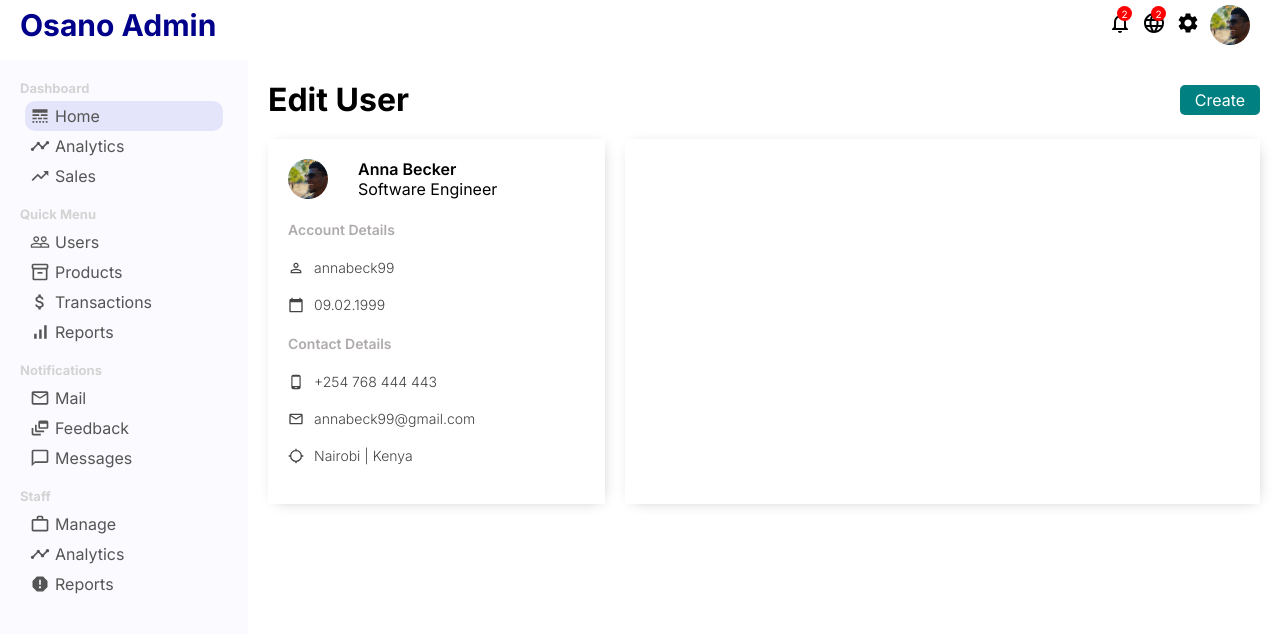
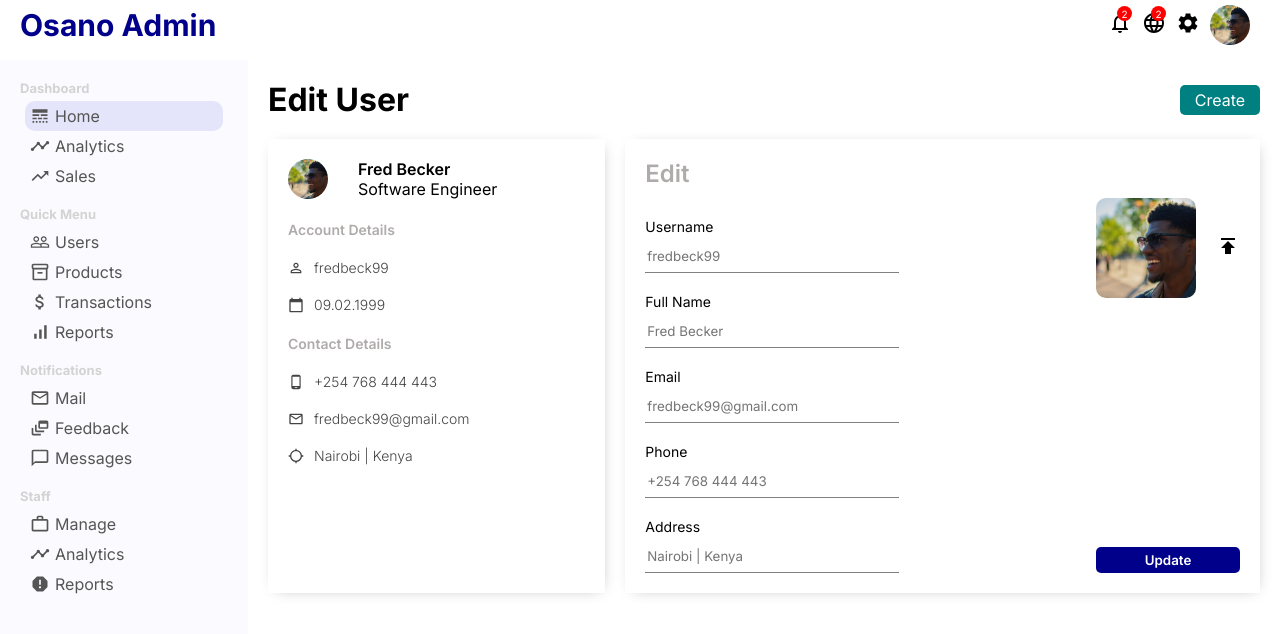
Before and after one commit to DerrickAntoney/osanoadmin, a React (Vite) app: page /user/1 in a window 1280 px wide. Shown: the top 634 px of the page. Built offline with nearby package versions, Linux system fonts and the light colour scheme.

Commit message:
Finishes update widget styling and configurations.

```diff
--- a/src/pages/user/User.jsx
+++ b/src/pages/user/User.jsx
@@ -1,19 +1,22 @@
-import { CalendarToday, LocationSearching, MailOutline, PermIdentity, PhoneAndroid } from '@mui/icons-material'
+import { CalendarToday, LocationSearching, MailOutline, PermIdentity, PhoneAndroid, Publish } from '@mui/icons-material'
 import './user.css'
+import { Link } from 'react-router-dom'
 
 const User = () => {
   return (
     <div className='user'>
         <div className="userTitleContainer">
             <h1 className='userTitle'>Edit User</h1>
-            <button className='userAddButton'>Create</button>
+            <Link to='/newUser'>
+                <button className='userAddButton'>Create</button>
+            </Link>
         </div>
         <div className="userContainer">
             <div className="userShow">
                 <div className="userShowTop">
                     <img className='userShowImg' src="../../../public/assets/avatar.jpg" alt="" />
                     <div className="userShowTopTitle">
-                        <span className="userShowUsername">Anna Becker</span>
+                        <span className="userShowUsername">Fred Becker</span>
                         <span className="userShowTitle">Software Engineer</span>
                     </div>
                 </div>
@@ -21,7 +24,7 @@
                     <span className="userShowTitle">Account Details</span>
                     <div className="userShowInfo">
                         <PermIdentity className='userShowIcon'/>
-                        <span className="userShowInfoTitle">annabeck99</span>
+                        <span className="userShowInfoTitle">fredbeck99</span>
                     </div>
                     <div className="userShowInfo">
                         <CalendarToday className='userShowIcon'/>
@@ -34,16 +37,64 @@
                     </div>
                     <div className="userShowInfo">
                         <MailOutline className='userShowIcon'/>
-                        <span className="userShowInfoTitle">annabeck99@gmail.com</span>
+                        <span className="userShowInfoTitle">fredbeck99@gmail.com</span>
                     </div>
                     <div className="userShowInfo">
                         <LocationSearching className='userShowIcon'/>
                         <span className="userShowInfoTitle">Nairobi | Kenya</span>
                     </div>
                 </div>
-
             </div>
-            <div className="userUpdate"></div>
+            <div className="userUpdate">
+                <span className="userUpdateTitle">Edit</span>
+                <form className='userUpdateForm'>
+                        <div className="userUpdateLeft">
+                            <div className="userUpdateItem">
+                                <label>Username</label>
+                                <input
+                                    className='userUpdateInput'
+                                    type="text"
+                                    placeholder='fredbeck99'/>
+                            </div>
+                            <div className="userUpdateItem">
+                                <label>Full Name</label>
+                                <input
+                                    className='userUpdateInput'
+                                    type="text"
+                                    placeholder='Fred Becker'/>
+                            </div>
+                            <div className="userUpdateItem">
+                                <label>Email</label>
+                                <input
+                                    className='userUpdateInput'
+                                    type="text"
+                                    placeholder='fredbeck99@gmail.com'/>
+                            </div>
+                            <div className="userUpdateItem">
+                                <label>Phone</label>
+                                <input
+                                    className='userUpdateInput'
+                                    type="text"
+                                    placeholder='+254 768 444 443'/>
+                            </div>
+                            <div className="userUpdateItem">
+                                <label>Address</label>
+                                <input
+                                    className='userUpdateInput'
+                                    type="text"
+                                    placeholder='Nairobi | Kenya'/>
+                            </div>
+                        </div>
+                        <div className="userUpdateRight">
+                            <div className="userUpdateUpload">
+                                <img src="../../../public/assets/avatar.jpg" alt="" className='userUpdateImg'/>
+                                <label htmlFor="file"><Publish className='userUpdateIcon'/></label>
+                                <input type="file" id="file" style={{display:"none"}}/>
+                            </div>
+                            <button className="userUpdateButton">Update</button>
+                        </div>
+                    </form>
+            </div>
         </div>
     </div>
   )
--- a/src/pages/user/user.css
+++ b/src/pages/user/user.css
@@ -82,6 +82,72 @@
             -webkit-box-shadow: 2px 2px 15px -7px rgba(0,0,0,0.33);
             box-shadow: 2px 2px 15px -7px rgba(0,0,0,0.33);
             margin-left: 20px;
+            .userUpdateTitle{
+                font-size: 24px;
+                font-weight: 600;
+                color: rgb(175, 171, 171);
+            }
+            .userUpdateForm{
+                display: flex;
+                justify-content: space-between;
+                margin-top: 10px;
+
+                .userUpdateLeft{
+                    .userUpdateItem{
+                        display: flex;
+                        flex-direction: column;
+                        margin-top: 20px;
+
+                        .userUpdateInput{
+                            border: none;
+                            height: 30px;
+                            width: 250px;
+                            border-bottom: 1px solid gray;
+                        }
+                    }
+                    .userUpdateItem>label{
+                        margin-bottom: 5px;
+                        font-size: 14px;
+                    }
+                }
+
+                .userUpdateRight{
+                    display: flex;
+                    flex-direction: column;
+                    justify-content: space-between;
+
+                    .userUpdateUpload{
+                        display: flex;
+                        align-items: center;
+
+                        .userUpdateIcon{
+                            cursor: pointer;
+                        }
+
+                        .userUpdateImg{
+                            width: 100px;
+                            height: 100px;
+                            border-radius: 10px;
+                            object-fit: cover;
+                            margin-right: 20px;
+                        }
+                    }
+                    .userUpdateButton{
+                        border: none;
+                        border-radius: 5px;
+                        padding: 5px;
+                        background-color: darkblue;
+                        color: white;
+                        cursor: pointer;
+                        font-weight: 600;
+
+                        .userUpdateIcon{
+                            font-size: 16px;
+                            margin-right: 5px;
+                        }
+                    }
+                }
+            }
         }
 
     }
```
